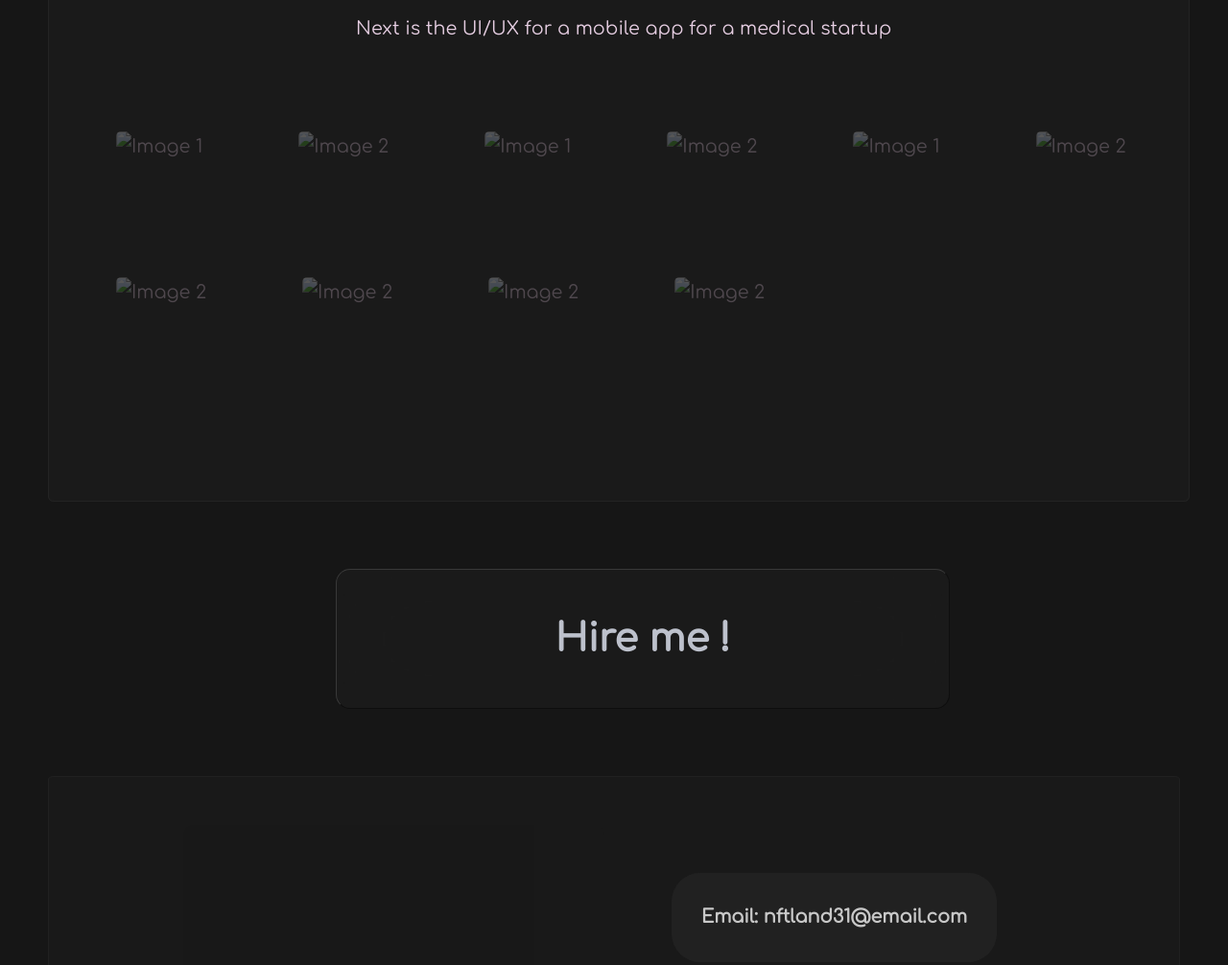
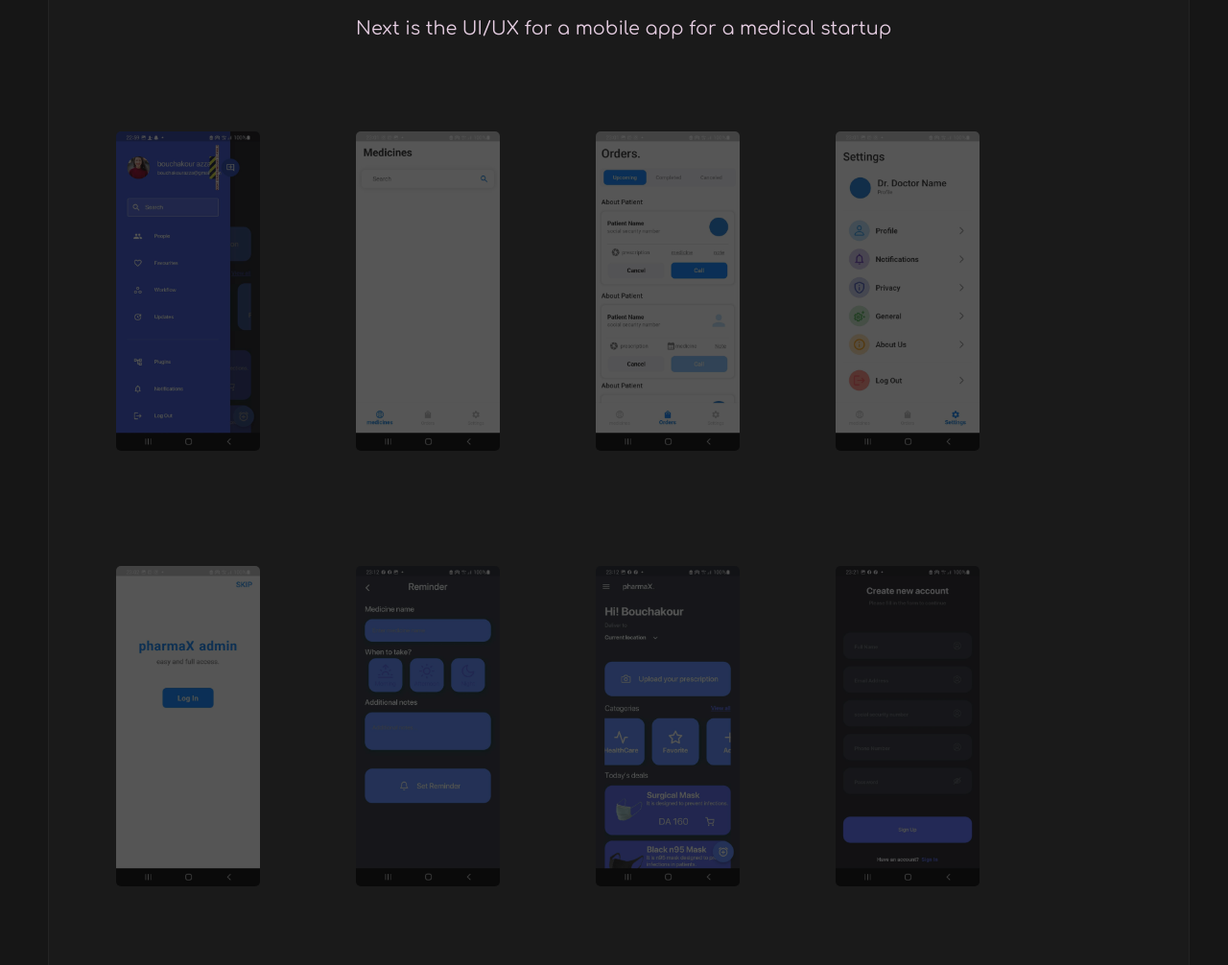
Before and after one commit to TahaHaddaoui/Portfolio, a plain HTML site: page index.html in a window 1280 px wide. Shown: the part 4100-5106 px from the top of the page at 96% size. Drawn offline with nearby package versions, Linux system fonts and the light colour scheme; files whose address does not match are found by name.

Commit message:
Update index.html

```diff
--- a/index.html
+++ b/index.html
@@ -142,17 +142,17 @@
             Next is the UI/UX for a mobile app for a medical startup
         </p1>
             <p2>
-                <span class="image-wrapper"><img src="assets/app/1.jpg" alt="Image 1"></span>
-                <span class="image-wrapper"><img src="assets/app/2.jpg" alt="Image 2"></span>
-                <span class="image-wrapper"><img src="assets/app/3.jpg" alt="Image 1"></span>
-                <span class="image-wrapper"><img src="assets/app/4.jpg" alt="Image 2"></span>
-                <span class="image-wrapper"><img src="assets/app/5.jpg" alt="Image 1"></span>
+                <span class="image-wrapper"><img src="app/1.jpg" alt="Image 1"></span>
+                <span class="image-wrapper"><img src="app/2.jpg" alt="Image 2"></span>
+                <span class="image-wrapper"><img src="app/3.jpg" alt="Image 1"></span>
+                <span class="image-wrapper"><img src="app/4.jpg" alt="Image 2"></span>
+                <span class="image-wrapper"><img src="app/5.jpg" alt="Image 1"></span>
 
-                <span class="image-wrapper"><img src="assets/app/6.jpg" alt="Image 2"></span>
-                <span class="image-wrapper"><img src="assets/app/7.jpg" alt="Image 2"></span>
-                <span class="image-wrapper"><img src="assets/app/8.jpg" alt="Image 2"></span>
-                <span class="image-wrapper"><img src="assets/app/9.jpg" alt="Image 2"></span>
-                <span class="image-wrapper"><img src="assets/app/10.jpg" alt="Image 2"></span>
+                <span class="image-wrapper"><img src="app/6.jpg" alt="Image 2"></span>
+                <span class="image-wrapper"><img src="app/7.jpg" alt="Image 2"></span>
+                <span class="image-wrapper"><img src="app/8.jpg" alt="Image 2"></span>
+                <span class="image-wrapper"><img src="app/9.jpg" alt="Image 2"></span>
+                <span class="image-wrapper"><img src="app/10.jpg" alt="Image 2"></span>
 
             </p2>
 
```
